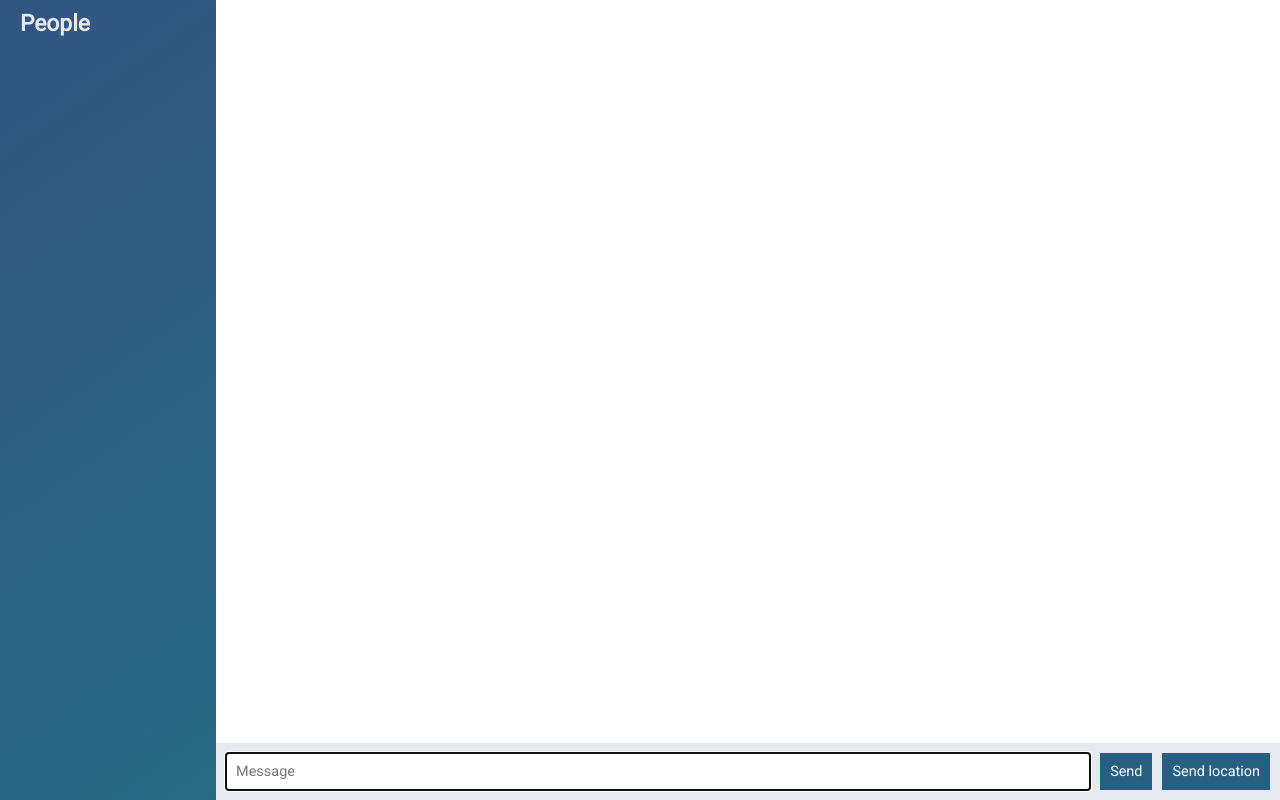
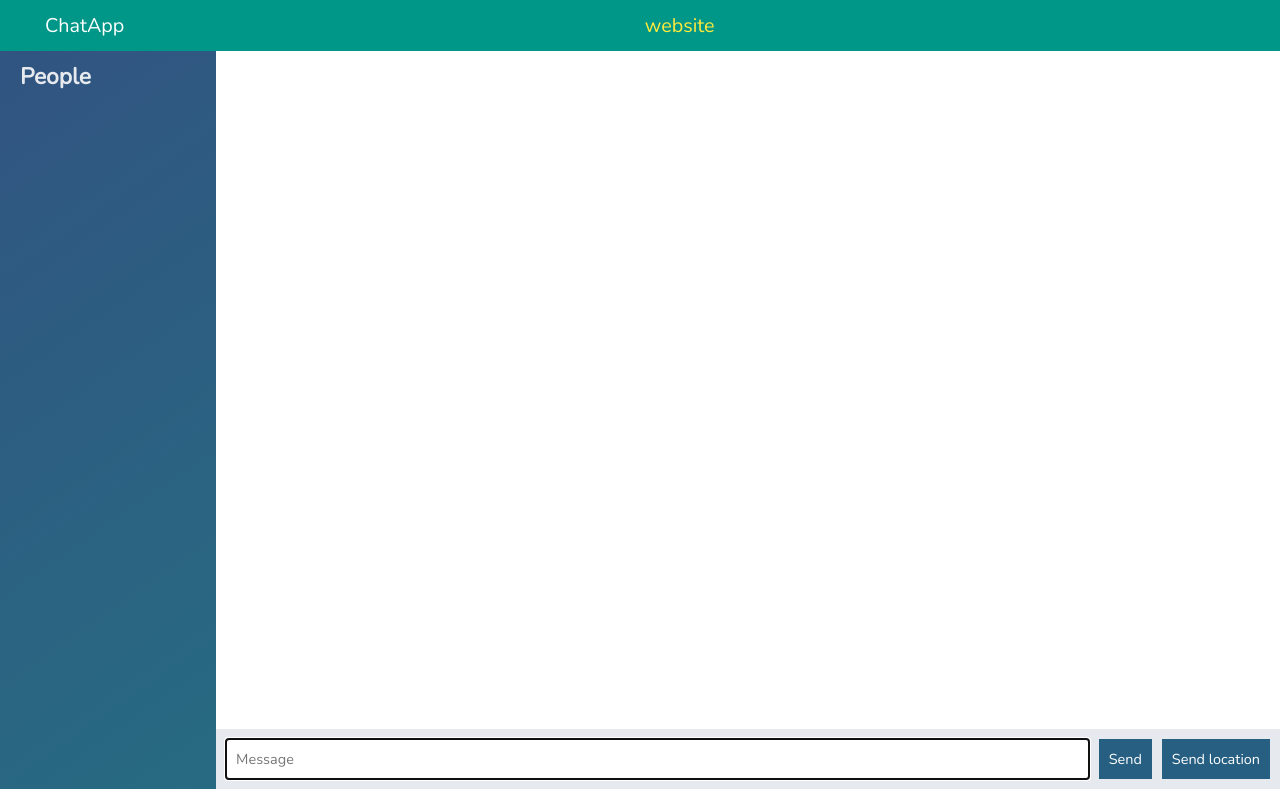
Before and after one commit to Divine-Arrow/chatApp-Andrew, a website: page public/chat.html in a window 1280 px wide. Drawn offline with nearby package versions, Linux system fonts and the light colour scheme; no server answers.

Commit message:
adding navbar

```diff
--- a/public/chat.html
+++ b/public/chat.html
@@ -5,18 +5,28 @@
     <meta charset="utf-8">
     <meta name="viewport" content="width=device-width, initial-scale=1.0 user-scalable=no">
     <link rel="shortcut icon" href="/images/favicon.ico" type="image/x-icon">
-    <link href="https://fonts.googleapis.com/css?family=Roboto" rel="stylesheet">
+    <link href="https://fonts.googleapis.com/css?family=Nunito" rel="stylesheet">
     <link rel="icon" href="/images/favicon.ico" type="image/x-icon">
     <link rel="stylesheet" href="/css/styles.css">
     <title>Join | ChatApp</title>
 </head>
 
-<body class="chat">
+<body>
+    <nav>
+        <div id="roomName">
+            <a href="/">
+                </h1 id="appName">ChatApp</h1>
+            </a>
+            <h5 id="roomNameHead">website</h5>
+        </div>
+    </nav>
+    <div class="chat">
         <div class="chat__sidebar">
-        <a href="/"><h3>People</h3></a>
+            <h3>People</h3>
             <div id="users"></div>
         </div>
         <div class="chat__main">
+
             <ol id="messages" class="chat__messages"></ol>
             <div class="chat__footer">
                 <form id="message-form">
@@ -50,6 +60,7 @@
                     </div>
                 </li>
             </script>
+    </div>
 
     <script src="/socket.io/socket.io.js"></script>
     <script src="/js/libs/jquery-3.3.1.min.js"></script>
--- a/public/css/styles.css
+++ b/public/css/styles.css
@@ -1,8 +1,43 @@
+* {
+    box-sizing: border-box;
+    margin: 0;
+    padding: 0;
+    font-family: 'Nunito';
+    font-weight: 300;
+    font-size: .95rem
+}
+
+nav {
+    width: 100%;
+    background-color: #009688;
+    color: white;
+    padding: 12px 45px;
+    position: fixed;
+    top: 0px;
+}
+
+nav a {
+    text-decoration: none;
+    color: white;
+    font-size: 1.3rem;
+    float: left;
+}
+
+#appName {
+    color: white;
+}
+
+#roomName, #roomNameHead {
+    text-align: center;
+    font-size: 1.3rem;
+    color: #FFEB3B;
+}
+
 button,
 button:hover {
     border: none;
     color: #fff;
-    padding: 10px
+    padding: 10px;
 }
 
 .chat__messages,
@@ -10,14 +45,6 @@ button:hover {
     list-style-type: none
 }
 
-* {
-    box-sizing: border-box;
-    margin: 0;
-    padding: 0;
-    font-family: 'Roboto', sans-serif;
-    font-weight: 300;
-    font-size: .95rem
-}
 
 li,
 ul {
@@ -52,7 +79,7 @@ button:disabled {
 .centered-form {
     display: flex;
     align-items: center;
-    height: 100vh;
+    height: 92.2vh;
     width: 100vw;
     justify-content: center;
     background: -moz-linear-gradient(125deg, rgba(39, 107, 130, 1) 0, rgba(49, 84, 129, 1) 100%);
@@ -96,13 +123,14 @@ button:disabled {
 }
 
 .chat {
-    display: flex
+    display: flex;
+    margin-top: 51px;
 }
 
 .chat__sidebar {
     overflow-y: scroll;
     width: 260px;
-    height: 100vh;
+    height: 92.2vh;
     background: -moz-linear-gradient(125deg, rgba(39, 107, 130, 1) 0, rgba(49, 84, 129, 1) 100%);
     background: -webkit-gradient(linear, left top, right bottom, color-stop(0, rgba(49, 84, 129, 1)), color-stop(100%, rgba(39, 107, 130, 1)));
     background: -webkit-linear-gradient(125deg, rgba(39, 107, 130, 1) 0, rgba(49, 84, 129, 1) 100%);
@@ -142,7 +170,7 @@ button:disabled {
 .chat__main {
     display: flex;
     flex-direction: column;
-    height: 100vh;
+    height: 92.2vh;
     width: 100%
 }
 
--- a/public/js/chat.js
+++ b/public/js/chat.js
@@ -21,6 +21,7 @@ var scrollToBottom = () => {
 socket.on('connect', () => {
     var params = $.deparam(window.location.search);
     params.room = params.room.toLowerCase();
+    $('#roomNameHead').text(params.room);
     socket.emit('join', params, (err) => {
         if (err) {
             alert(err);
@@ -112,9 +113,9 @@ locationBtn.on('click', () => {
 
 
 // list
-socket.on('updateUserList', (user) => {
+socket.on('updateUserList', (users) => {
     var ol = $('<ol>')
-    user.forEach((u) => {
+    users.forEach((u) => {
         var li = $('<li>').text(u)
         ol.append(li);
     });
```
Also changed, not shown: public/index.html (+1 -1 lines). Lines whose indentation alone changed are shown as unchanged.
